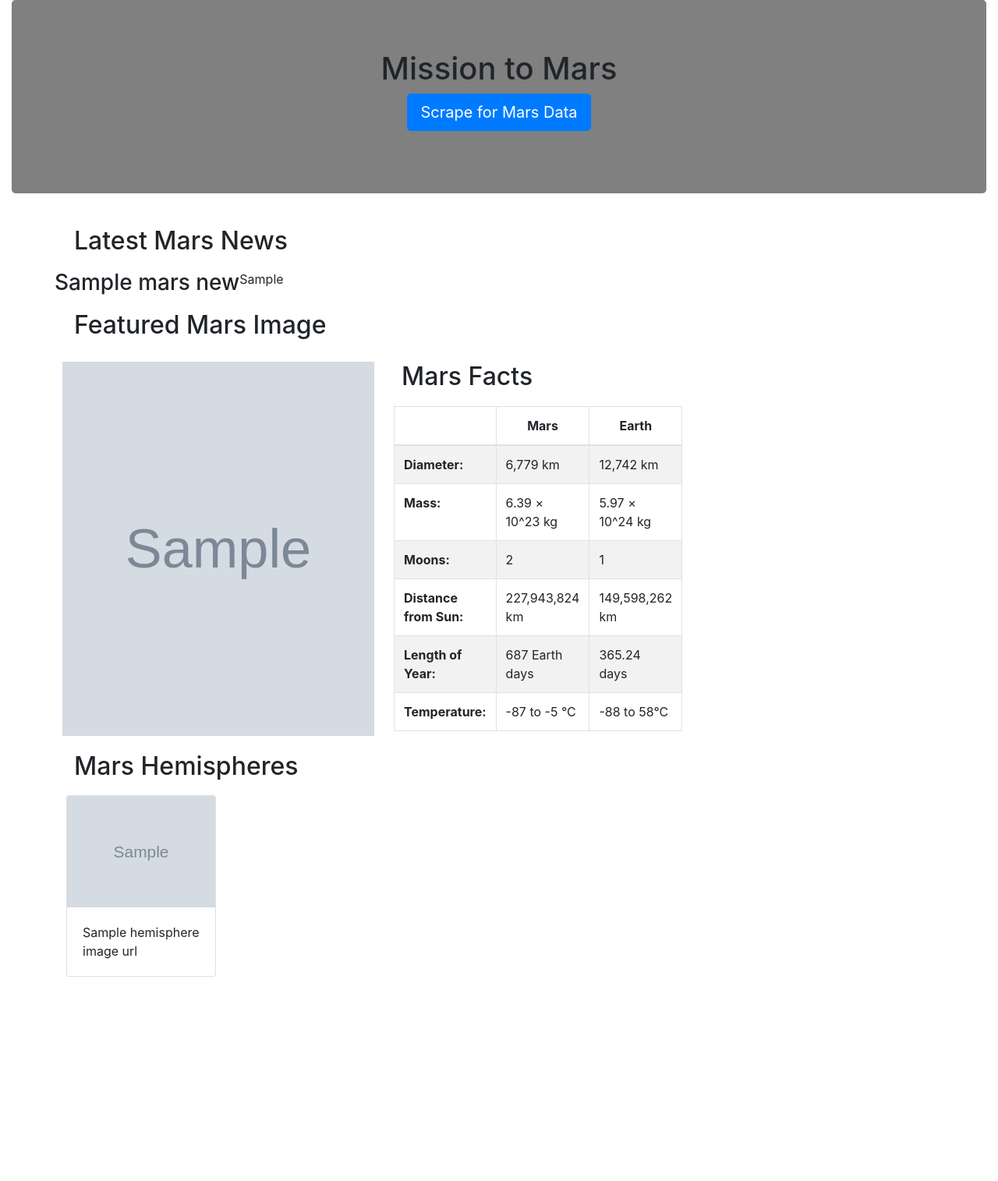
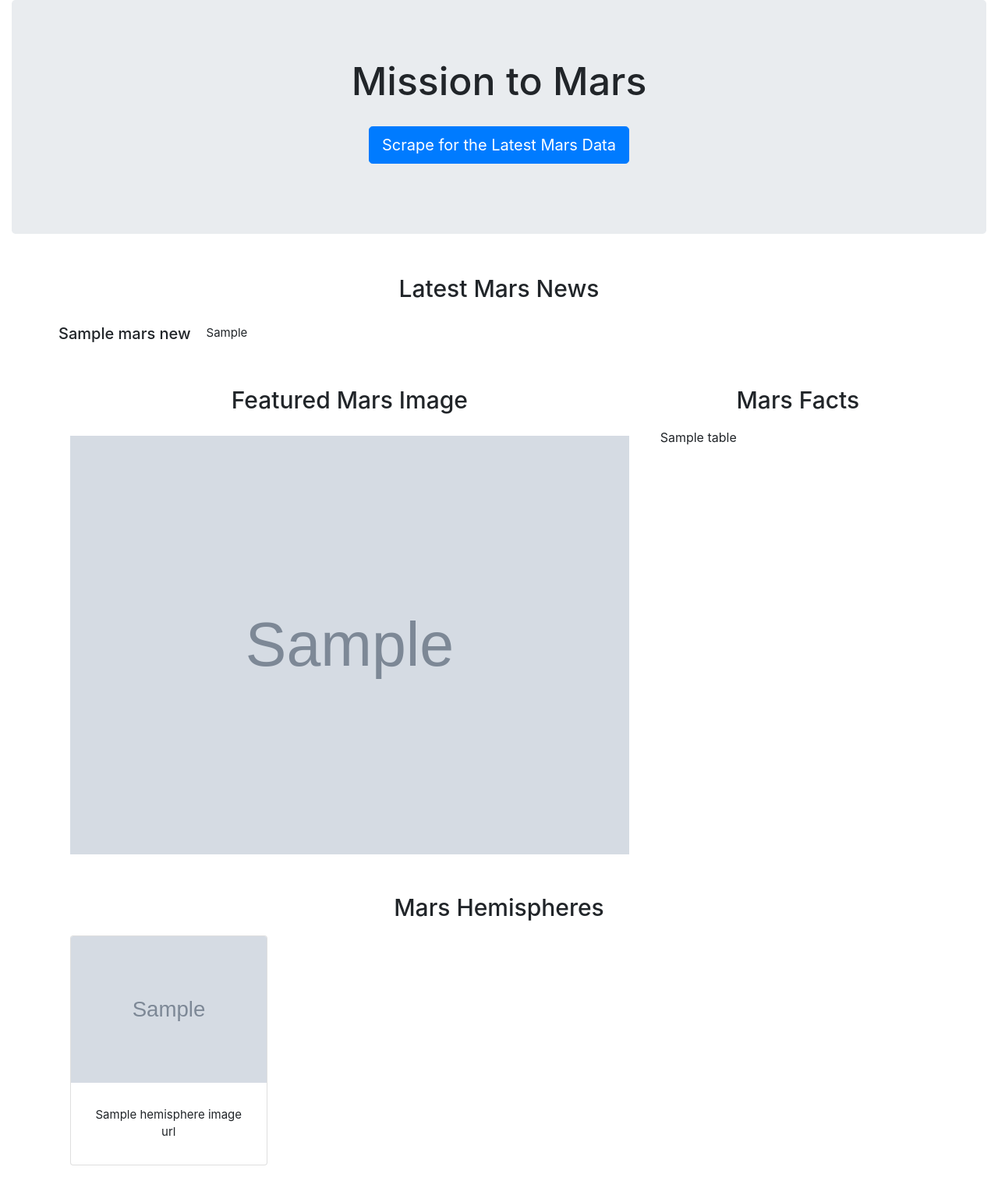
Before and after one commit to juliabrunett/web-scraping-challenge, a Flask app: page / in a window 1280 px wide. Shown: the whole page at 78% size. Before the commit the page ends 1253 px from the top, so only its background shows below. Run offline with Flask 2, Linux system fonts and the light colour scheme; grey boxes marked "Sample" are stand-in pictures; a database or web service that is not in the repository returns one stand-in record (values such as "Sample title"); some libraries are stand-ins or nearby versions.

Commit message:
Fixed table & css

```diff
--- a/mission_to_mars/app.py
+++ b/mission_to_mars/app.py
@@ -11,7 +11,7 @@ app = Flask(__name__)
 conn = "mongodb://localhost:27017"
 client = pymongo.MongoClient(conn)
 
-# Create a mars_db and a mars collection
+# Create/connect to a mars_db and a mars collection
 db = client.mars_db
 mars = db.mars
 
--- /dev/null
+++ b/mission_to_mars/static/styles.css
@@ -0,0 +1,96 @@
+/* Main Title: h1 */
+#main-title h1 {
+
+}
+
+/* Item Titles: h2 */
+#item-title h2 {
+    padding: 10px;
+
+}
+
+/* Table Title: h2 */
+#table-title h2 {
+    padding: 10px;
+}
+
+
+/* Image & Table Container: Image */
+#image-table img {
+    padding: 10px;
+    width: 100%;
+    height: auto;
+    align: center;
+}
+
+/* General h2 */
+h2 {
+    padding: 10px;
+    text-align: center;
+    font-size: 30px;
+}
+
+/* General h1 */
+h1 {
+    padding: 10px;
+    font-size: 50px;
+}
+
+/* General h3 */
+h3 {
+    padding: 10px;
+    font-size: 20px;
+}
+
+/* General paragraph */
+p {
+    padding: 10px;
+    font-size: 15px;
+}
+
+/* General container */
+.container {
+    padding: 10px;
+}
+
+/* Mars News Container */
+.container #mars-news {
+    padding: 30px;
+}
+
+.container #image-table {
+    margin-bottom: 30px;
+}
+
+/* Picture Gallery */
+#picture-gallery {
+    padding: 20px;
+}
+
+@media (max-width: 767px) {
+
+    /* General h2 */
+h2 {
+    padding: 10px;
+    text-align: center;
+    font-size: 25px;
+}
+
+/* General h1 */
+h1 {
+    padding: 10px;
+    font-size: 35px;
+}
+
+/* General h3 */
+h3 {
+    padding: 10px;
+    font-size: 20px;
+}
+
+}
+
+.card {
+
+}
+}
--- a/mission_to_mars/templates/css/styles.css
+++ /dev/null
@@ -1,15 +0,0 @@
-#main-title {
-    background-color: grey;
-}
-
-#item-title h2 {
-    padding: 10px;
-}
-
-#table-title h2 {
-    padding: 10px;
-}
-
-#feat_img img {
-    padding: 10px;
-}
--- a/mission_to_mars/templates/index.html
+++ b/mission_to_mars/templates/index.html
@@ -7,91 +7,60 @@
         <link rel="stylesheet" href="https://cdn.jsdelivr.net/npm/bootstrap@4.6.0/dist/css/bootstrap.min.css" integrity="sha384-B0vP5xmATw1+K9KRQjQERJvTumQW0nPEzvF6L/Z6nronJ3oUOFUFpCjEUQouq2+l" crossorigin="anonymous">
         <script src="https://code.jquery.com/jquery-3.5.1.slim.min.js" integrity="sha384-DfXdz2htPH0lsSSs5nCTpuj/zy4C+OGpamoFVy38MVBnE+IbbVYUew+OrCXaRkfj" crossorigin="anonymous"></script>
         <script src="https://cdn.jsdelivr.net/npm/bootstrap@4.6.0/dist/js/bootstrap.bundle.min.js" integrity="sha384-Piv4xVNRyMGpqkS2by6br4gNJ7DXjqk09RmUpJ8jgGtD7zP9yug3goQfGII0yAns" crossorigin="anonymous"></script>
-        <link rel="stylesheet" href="css/styles.css">
-    </head>
+        <link rel="stylesheet" type="text/css" href= "{{ url_for('static', filename='../static/styles.css') }}">
+        <link rel="stylesheet" href= "../static/styles.css">
+
+      </head>
 
     <body>
+        <!--Title Container-->
         <div class="container-fluid">
-                <!--Title Container-->
+                <!--Main Title-->
                 <div class="jumbotron text-center" id="main-title">
                     <h1>Mission to Mars</h1>
-                    <p><a class="btn btn-primary btn-lg" href="/scrape" role="button">Scrape for Mars Data</a></p>
+                    <!--Scrape Button-->
+                    <p><a class="btn btn-primary btn-lg" href="/scrape" role="button">Scrape for the Latest Mars Data</a></p>
                 </div>
         </div>
 
 
-
-        <div class="container">
+        <!--Latest Mars News container-->
+        <div class="container" id="mars-news">
             <div class="row">
-                <!--Latest Mars News container-->
+                <!--News title-->
                 <div class="col-md-12" id="item-title">
                     <h2>Latest Mars News</h2>
                 </div>
+                <!--News details from scrape-->
                 <h3>{{ dict.mars_news.news_title }}</h3>
                 <p>{{ dict.mars_news.news_paragraph }}</p>
             </div>
         </div>
 
-        <div class="container" id="feat_img">
+        <!--Image & Table Container-->
+        <div class="container" id="image-table">
+            <!--Featured Mars Image: Left-->
             <div class="row">
-                <!--Featured Mars Image: Left-->
+                <!--Image Title-->
                 <div class="col-md-8" id="item-title">
                     <h2>Featured Mars Image</h2>
-                </div>
+
+                <!--Image from scrape-->
                 <img src="{{ dict.jpl_feat_image.feat_image_url }}"/>
-
+              </div>
                 <!--Mars Facts table: Right-->
-                <div class="col-md-4" id="table-title">
+                <div class="col-md-4" id="item-title">
+                  <div class="table-responsive-xl">
                     <h2>Mars Facts</h2>
-                    <table class="dataframe table table-striped table-bordered table-hover">
-                        <thead>
-                          <tr style="text-align: center;">
-                            <th></th>
-                            <th>Mars</th>
-                            <th>Earth</th>
-                          </tr>
-                        </thead>
-                        <tbody>
-                          <tr>
-                            <th>Diameter:</th>
-                            <td>6,779 km</td>
-                            <td>12,742 km</td>
-                          </tr>
-                          <tr>
-                            <th>Mass:</th>
-                            <td>6.39 × 10^23 kg</td>
-                            <td>5.97 × 10^24 kg</td>
-                          </tr>
-                          <tr>
-                            <th>Moons:</th>
-                            <td>2</td>
-                            <td>1</td>
-                          </tr>
-                          <tr>
-                            <th>Distance from Sun:</th>
-                            <td>227,943,824 km</td>
-                            <td>149,598,262 km</td>
-                          </tr>
-                          <tr>
-                            <th>Length of Year:</th>
-                            <td>687 Earth days</td>
-                            <td>365.24 days</td>
-                          </tr>
-                          <tr>
-                            <th>Temperature:</th>
-                            <td>-87 to -5 °C</td>
-                            <td>-88 to 58°C</td>
-                          </tr>
-                        </tbody>
-                      </table>
-                    <!--{{ dict.mars_facts.table }}-->
-
-
+                    <!--Table from scrape-->
+                    {{ dict.mars_facts.table|safe }}
+                  </div>
                 </div>
             </div>
         </div>
 
-        <div class="container">
+        <!--Hemispheres Picture Gallery-->
+        <div class="container" id="picture-gallery">
             <!--Title for Hemispheres Picture Gallery-->
             <div class="row">
                 <div class="col-md-12" id="item-title">
@@ -99,15 +68,19 @@
                 </div>
             </div>
 
+            <!--Hemispheres Picture Gallery-->
             <div class="row">
+            <!--For loop to access the scraped list-->
             {% for x in dict.hemisphere_image_urls %}
-            <!--Hemispheres Picture Gallery-->
                 <div class="col-md-3">
-                    <div class="card" style="width: 12rem;">
+                  <div class="card-group">
+                    <div class="card text-center" style="width: 12rem;">
+                        <!--Images & titles from scrape-->
                         <img class="card-img-top" src="{{ x.img_url }}" alt="{{ x.title }}">
                         <div class="card-body">
                             <p class="card-text">{{ x.title }}</p>
                         </div>
+                      </div>
                     </div>
                 </div>
                 {% endfor %}
```
